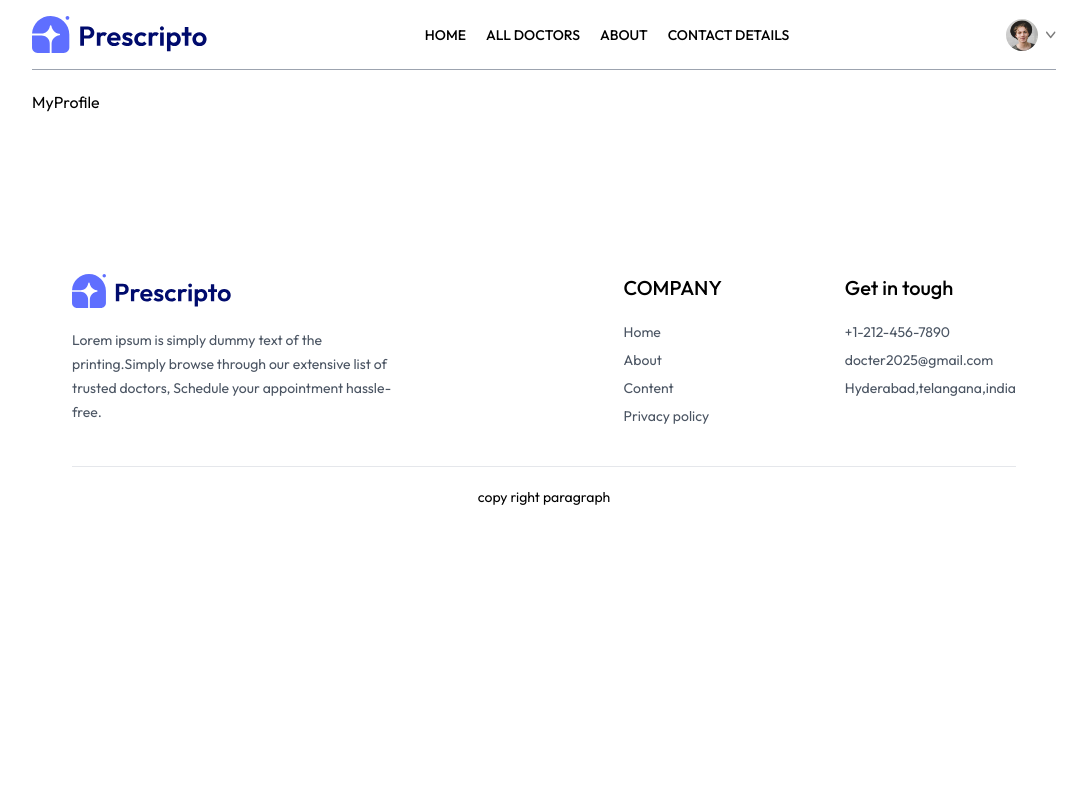
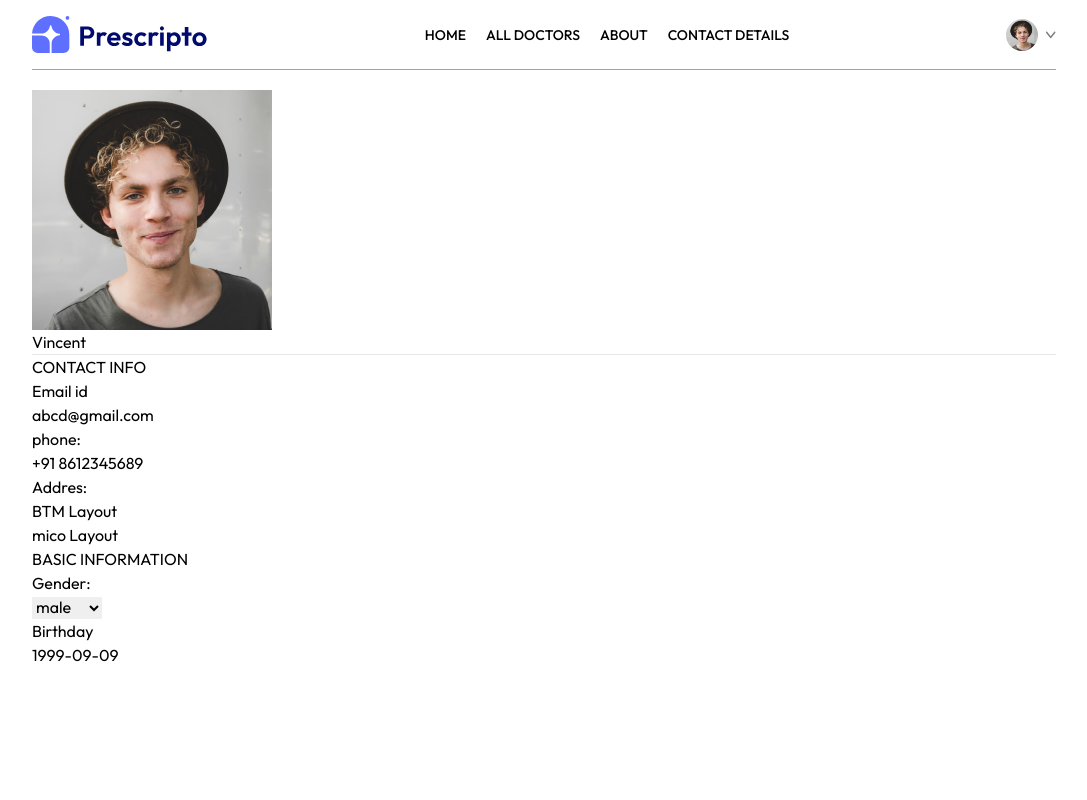
Before and after one commit to Shyamala9926/DoctorApp, a React (Vite) app: page /my-profile in a window 1280 px wide. Shown: the top 800 px of the page, without its empty margins (96-1183 px from the left). Built offline with nearby package versions, Linux system fonts and the light colour scheme.

Commit message:
myprofile page is add

```diff
--- a/src/pages/MyProfile.jsx
+++ b/src/pages/MyProfile.jsx
@@ -1,8 +1,82 @@
-import React from 'react'
+import React, { useState } from 'react'
+import { assets } from '../assets/assets'
 
 function MyProfile() {
+
+  const [userData,setUserData]=useState({
+    name:"Vincent",
+    image:assets.profile_pic,
+    email:'abcd@gmail.com',
+    phone:'+91 8612345689',
+    address:{
+      line1:'BTM Layout',
+      Line2:"mico Layout",
+    },
+      gender:'male',
+      dob:'1999-09-09'
+    })
+
+  const [isEdit,setIsEdit]=useState(true)
+
   return (
-    <div>MyProfile</div>
+    <div><img src={userData.image} alt=''/>
+    {
+      isEdit
+      ? <input type='text'value={userData.name}onChange={e=>setUserData(prev=>({...prev,name:e.target.value}))}/>
+      :<p>{userData.name}</p>
+    }
+    <hr />
+
+<div>
+  <p>CONTACT INFO</p>
+  <div>
+    <p>Email id</p>
+    <p>{userData.email}</p>
+    <p>phone:</p>
+     {
+      isEdit
+      ? <input type='text'value={userData.phone}onChange={e=>setUserData(prev=>({...prev,phone:e.target.value}))}/>
+      :<p>{userData.phone}</p>
+    }
+
+    <p>Addres:</p>
+    {
+      isEdit
+      ?<p>
+        <input type='text' onChange={(e)=>setUserData(prev=>({...prev,address:{...prevaddress,line1:e.target.value}}))} value={userData.address.line1}/>
+        <br />
+        <input type='text'onChange={(e)=>setUserData(prev=>({...prev,address:{...prevaddress,Line2:e.target.value}}))} value={userData.address.Line2} />
+      </p>
+      :<p>
+        {userData.address.line1}
+        <br />
+        {userData.address.Line2}
+      </p>
+    }
+  </div>
+</div>
+
+<div>
+  <p>BASIC INFORMATION</p>
+  <div>
+    <p>Gender:</p>
+    {
+      isEdit
+      ?<select onChange={(e=>setUserData(prev=>({...prev,gender:e.target.value})))}value={userData.gender}>
+        <option value='male'>male</option>
+        <option value='female'>female</option>
+      </select>
+      :<p>{userData.gender}</p>
+    }
+    <p>Birthday</p>
+    {
+      isEdit
+      ?<input type='data'onChange={(e=>setUserData(prev=>({...prev,dob:e.target.value})))}value={userData.dob}/>
+      :<p>{userData.dob}</p>
+    }
+  </div>
+</div>
+    </div>
   )
 }
 
```
